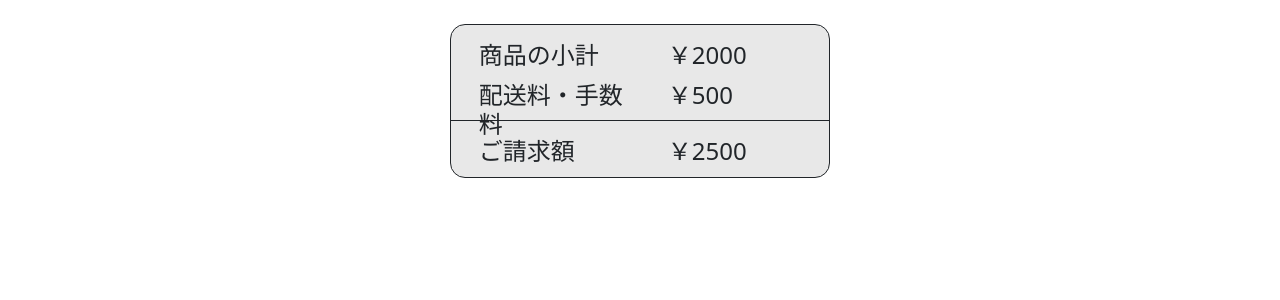
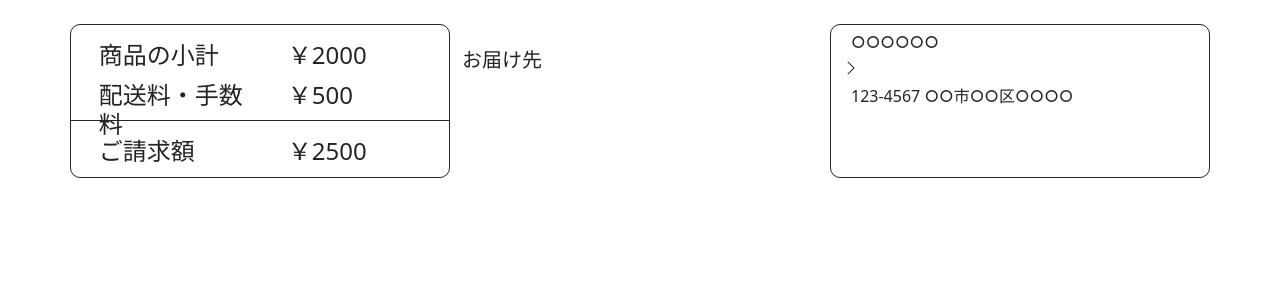
Before and after one commit to 2101143/okado-shop-teamB, a PHP site: page /5tyumon.php in a window 1280 px wide. Shown: the part 76-376 px from the top of the page. Run offline with PHP 8.4, Linux system fonts and the light colour scheme.

Commit message:
Update 5tyumon.php

```diff
--- a/5tyumon.php
+++ b/5tyumon.php
@@ -69,7 +69,7 @@
 
     <div class="container">
         <div class="row justify-content-center mt-4">
-            <div class="col-md-8 col-lg-6 col-xl-4 border border-dark" style="background-color: rgba(210,210,210,0.5); border-radius: 15px">
+            <div class=" col-11 col-md-8 col-lg-6 col-xl-4 border border-dark" style="border-radius: 10px">
                 <div class="row justify-content-center mt-3" style="height: 40px;">
                     <div class="col-6">
                         <span class="h4">商品の小計</span>
@@ -95,6 +95,21 @@
                     </div>
                 </div>
             </div>
+            <div class=" col-11 col-md-8 col-lg-6 col-xl-4 mt-4">
+                <span class="h5">お届け先</span>
+            </div>
+            <div class=" col-11 col-md-8 col-lg-6 col-xl-4 border border-dark" style="border-radius: 10px">
+                <div class="m-2">
+                    <span class="h6">○○○○○○</span>
+                </div>
+                <div>
+                    <i class="bi bi-chevron-right"></i>
+                </div>
+                <div class="m-2">
+                    <span class="h6">123-4567</span>
+                    <span class="h6">  ○○市○○区○○○○</span>
+                </div>
+            </div>
         </div>
         <div ></div>
     </div>
```
